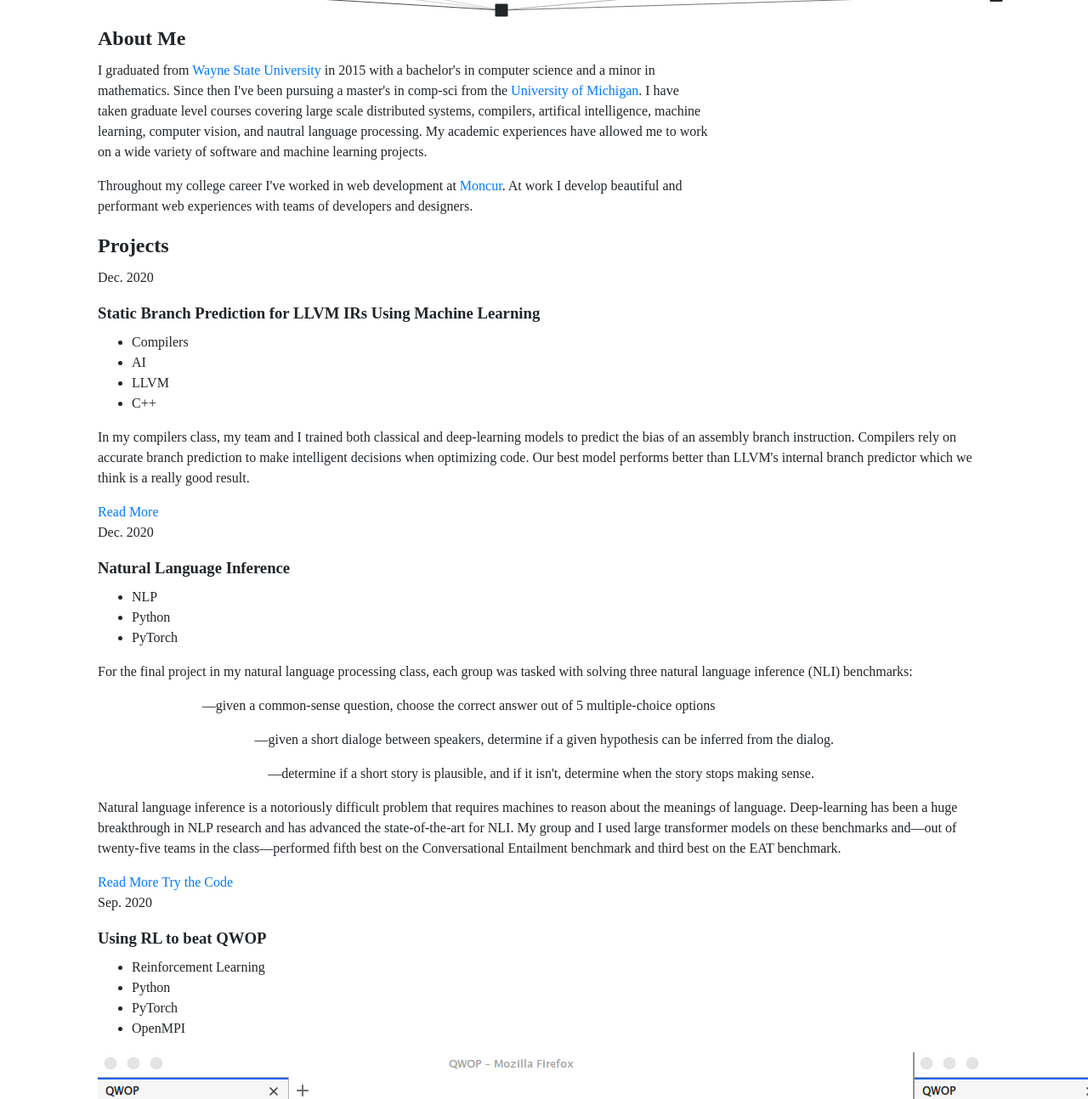
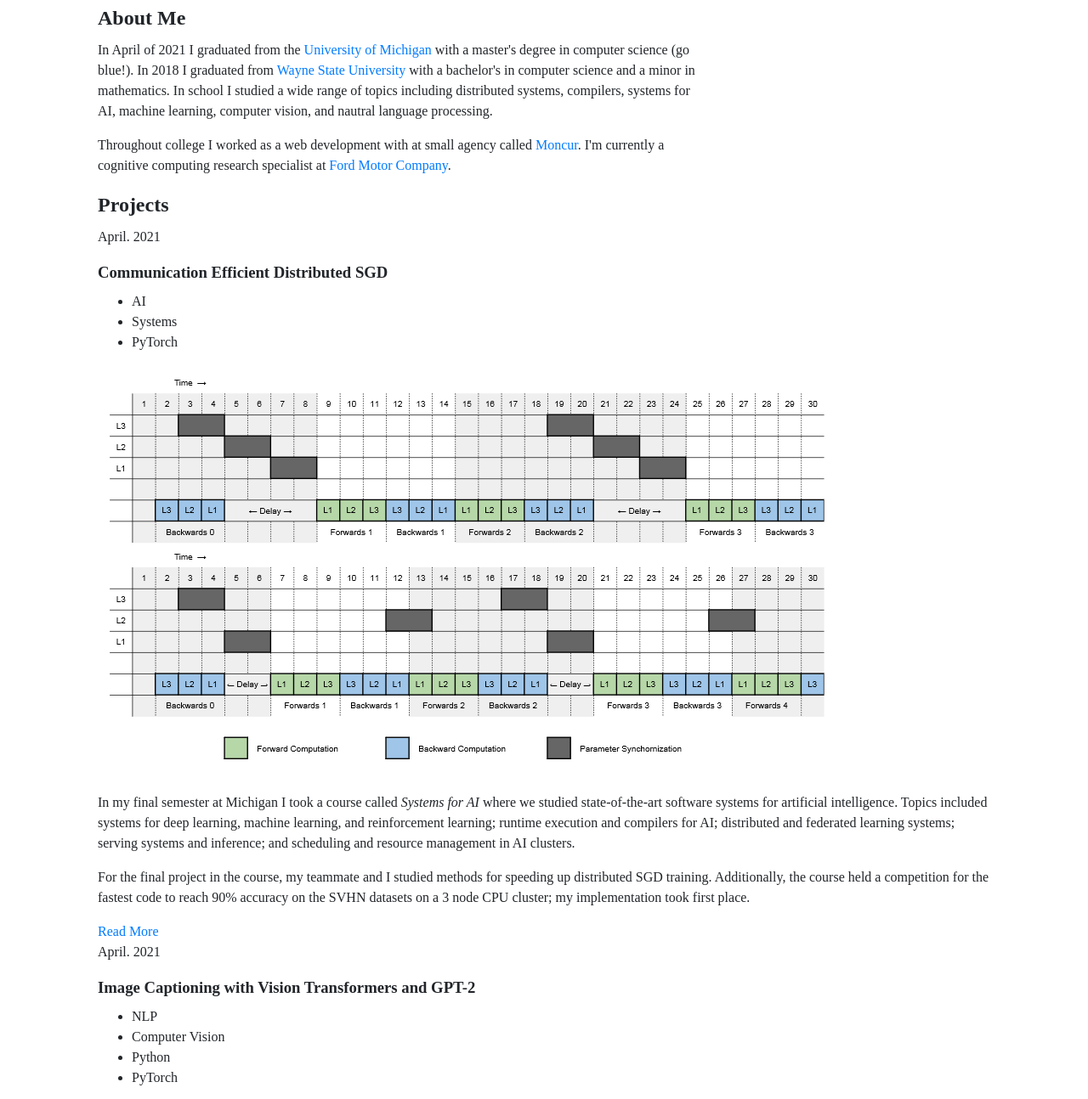
Before and after one commit to drakesvoboda/drakesvoboda.github.io, a website built with webpack: page index.html in a window 1280 px wide. Shown: the part 409-1703 px from the top of the page at 85% size. Built offline with nearby package versions, Linux system fonts and the light colour scheme.

Commit message:
Updates after graduating and starting at Ford

```diff
--- a/index.html
+++ b/index.html
@@ -32,9 +32,8 @@
 				<p class="meta">Hi, my name is</p>
 				<h1>Drake Svoboda</h1>
 				<p style="max-width: 33em;">
-					I'm a software engineer based in Detroit and
-					a master's student at the <a href="https://umich.edu/">University of Michigan</a> (go blue!).
-					I have six years work experience in web-development and am intereseted in applying machine learning to real world problems.
+					I'm a AI research specialist at <a href="https://www.ford.com/">Ford Motor Company</a> and am intereseted
+					in applying machine learning to real world problems.
 				</p>
 			</header>
 		</div>
@@ -63,15 +62,13 @@
 				About Me
 			</h2>
 			<p>
-				I graduated from <a href="https://wayne.edu/">Wayne State University</a> in 2015 with a bachelor's in computer science and a minor in mathematics.
-				Since then I've been pursuing a master's in comp-sci from the <a href="https://umich.edu/">University of Michigan</a>.
-				I have taken graduate level courses covering large scale distributed systems, compilers, artifical intelligence, machine learning,
-				computer vision, and nautral language processing.
-				My academic experiences have allowed me to work on a wide variety of software and machine learning projects.
+				In April of 2021 I graduated from the <a href="https://umich.edu/">University of Michigan</a> with a master's degree in computer science (go blue!).
+				In 2018 I graduated from <a href="https://wayne.edu/">Wayne State University</a> with a bachelor's in computer science and a minor in mathematics.
+				In school I studied a wide range of topics including distributed systems, compilers, systems for AI, machine learning, computer vision, and nautral language processing.
 			</p>
 			<p>
-				Throughout my college career I've worked in web development at <a href="https://www.thinkmoncur.com/">Moncur</a>.
-				At work I develop beautiful and performant web experiences with teams of developers and designers.
+				Throughout college I worked as a web development with at small agency called <a href="https://www.thinkmoncur.com/">Moncur</a>.
+				I'm currently a cognitive computing research specialist at <a href="https://www.ford.com/">Ford Motor Company</a>.
 			</p>
 		</div>
 	</div>
@@ -80,6 +77,49 @@
 			Projects
 		</h2>
 		<div class="portfolio">
+			<section class="portfolio__project">
+				<p class="meta">April. 2021</p>
+				<h3>Communication Efficient Distributed SGD</h3>
+				<ul class="list-inline tags meta text-light-gray">
+					<li>AI</li>
+					<li>Systems</li>
+					<li>PyTorch</li>
+				</ul>
+				<figure class="portfolio__image">
+					<img src="./public/images/StaggeredEASGD.png">
+				</figure>
+				<p>
+					In my final semester at Michigan I took a course called <i>Systems for AI</i>
+					where we studied state-of-the-art software systems for artificial intelligence.
+					Topics included systems for deep learning, machine learning, and reinforcement learning; runtime execution and compilers for AI;
+					distributed and federated learning systems; serving systems and inference; and scheduling and resource management in AI clusters.
+				</p>
+				<p>
+					For the final project in the course, my teammate and I studied methods for speeding up distributed SGD training.
+					Additionally, the course held a competition for the fastest code to reach 90% accuracy on the SVHN datasets on a 3 node CPU cluster;
+					my implementation took first place.
+				</p>
+				<a href="./public/DistributedSGD.pdf" class="link">Read More</a>
+			</section>
+			<section class="portfolio__project">
+				<p class="meta">April. 2021</p>
+				<h3>Image Captioning with Vision Transformers and GPT-2</h3>
+				<ul class="list-inline tags meta text-light-gray">
+					<li>NLP</li>
+					<li>Computer Vision</li>
+					<li>Python</li>
+					<li>PyTorch</li>
+				</ul>
+				<figure class="portfolio__image">
+					<img src="./public/images/ViTCaptioning.jpg">
+				</figure>
+				<p>
+					Transformer architectures started to gain popularity amongst computer vision researchers in late 2020.
+					Researchers from Google Brain released ViT, a visual transformer model that acheives state-of-the-art performance on image classification.
+					I used a pre-trained ViT and GPT-2 language model for image captioning and got good results.
+				</p>
+				<a href="https://colab.research.google.com/drive/1wLOx9aWHAyxMtYKM2Ncggfs0BB1rLkBl?usp=sharing" class="link">Try the Code</a>
+			</section>
 			<section class="portfolio__project">
 				<p class="meta">Dec. 2020</p>
 				<h3>Static Branch Prediction for LLVM IRs Using Machine Learning</h3>
@@ -90,7 +130,7 @@
 					<li>C++</li>
 				</ul>
 				<p>
-					In my compilers class, my team and I trained both classical and deep-learning models to predict the bias of
+					In my compilers class at Michigan, my project team and I trained both classical and deep-learning models to predict the bias of
 					an assembly branch instruction.
 					Compilers rely on accurate branch prediction to make intelligent decisions when optimizing code.
 					Our best model performs better than LLVM's internal branch predictor which we think is a really good result.
@@ -106,7 +146,7 @@
 					<li>PyTorch</li>
 				</ul>
 				<p>
-					For the final project in my natural language processing class, each group was tasked with solving
+					For the final project in my natural language processing class at Michigan, each project team was tasked with solving
 					three natural language inference (NLI) benchmarks:
 				</p>
 				<p>
```
Also changed, not shown: public/images/StaggeredEASGD.png (added), public/images/ViTCaptioning.jpg (added), 1 other file.
